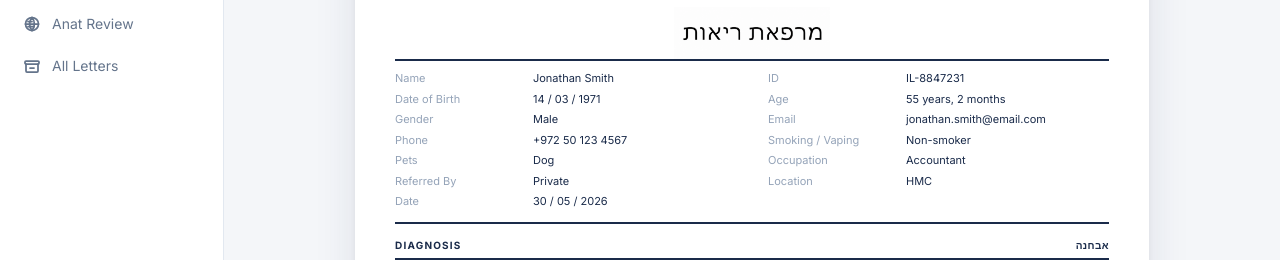
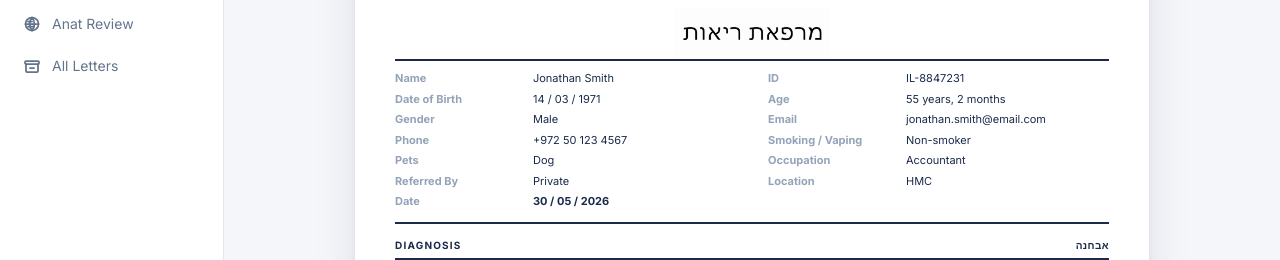
Before and after one commit to AdamFogel09/clinic-letter-manager, a Next.js app: page /workspace/template-preview-v2 in a window 1280 px wide. Shown: the part 291-551 px from the top of the page. Built offline with nearby package versions, Linux system fonts and the light colour scheme.

Commit message:
Bold all Patient Details labels; bold Date value too
Co-Authored-By: Claude Sonnet 4.6 <noreply@anthropic.com>

```diff
--- a/app/workspace/letter-preview/page.tsx
+++ b/app/workspace/letter-preview/page.tsx
@@ -143,12 +143,12 @@ function DocSection({ title, titleHe, heOnly, children }: {
   );
 }
 
-function LV({ label, value }: { label: string; value: string }) {
+function LV({ label, value, boldValue }: { label: string; value: string; boldValue?: boolean }) {
   if (!value) return null;
   return (
     <div style={{ display: "flex", gap: 8, marginBottom: 4 }}>
-      <span style={{ fontSize: 11, color: "#475569", fontWeight: 600, minWidth: 120, flexShrink: 0 }}>{label}</span>
-      <span style={{ fontSize: 12, color: "#1A2B4A" }}>{value}</span>
+      <span style={{ fontSize: 11, color: "#475569", fontWeight: 700, minWidth: 120, flexShrink: 0 }}>{label}</span>
+      <span style={{ fontSize: 12, color: "#1A2B4A", fontWeight: boldValue ? 700 : 400 }}>{value}</span>
     </div>
   );
 }
@@ -520,7 +520,7 @@ export default function LetterPreviewPage() {
                     <LV label="Occupation"       value={d.occupation} />
                     <LV label="Referred By"      value={d.referredBy} />
                     <LV label="Location"         value={d.location} />
-                    <LV label="Date"             value={letterDate} />
+                    <LV label="Date"             value={letterDate} boldValue />
                   </div>
                 </div>
                 <div style={{ borderTop: "1px solid #160B5C", marginTop: 10 }} />
--- a/app/workspace/template-preview-v2/page.tsx
+++ b/app/workspace/template-preview-v2/page.tsx
@@ -122,12 +122,12 @@ function DocSection({ title, titleHe, children }: {
   );
 }
 
-function LV({ label, value }: { label: string; value: string }) {
+function LV({ label, value, boldValue }: { label: string; value: string; boldValue?: boolean }) {
   if (!value) return null;
   return (
     <div style={{ display: "flex", gap: 8, marginBottom: 3 }}>
-      <span style={{ fontSize: 11, color: "#94A3B8", minWidth: 130, flexShrink: 0 }}>{label}</span>
-      <span style={{ fontSize: 11, color: "#1A2B4A" }}>{value}</span>
+      <span style={{ fontSize: 11, color: "#94A3B8", fontWeight: 700, minWidth: 130, flexShrink: 0 }}>{label}</span>
+      <span style={{ fontSize: 11, color: "#1A2B4A", fontWeight: boldValue ? 700 : 400 }}>{value}</span>
     </div>
   );
 }
@@ -256,7 +256,7 @@ export default function TemplatePreviewV2() {
                   <LV label="Occupation"     value={S.occupation} />
                   <LV label="Referred By"    value={S.referredBy} />
                   <LV label="Location"       value={S.location} />
-                  <LV label="Date"           value={S.date} />
+                  <LV label="Date"           value={S.date} boldValue />
                 </div>
                 <div style={{ borderTop: "2px solid #1A2B4A", marginTop: 9 }} />
               </div>
```
